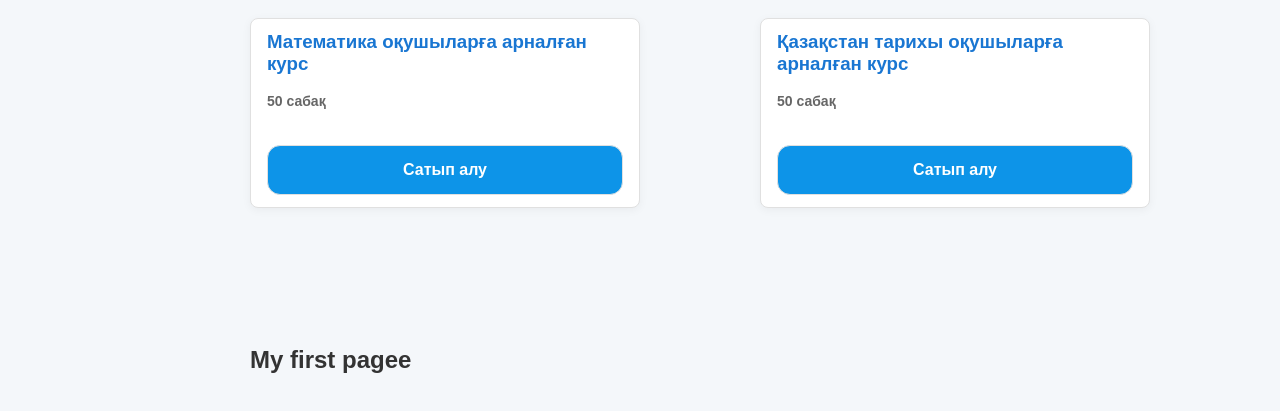
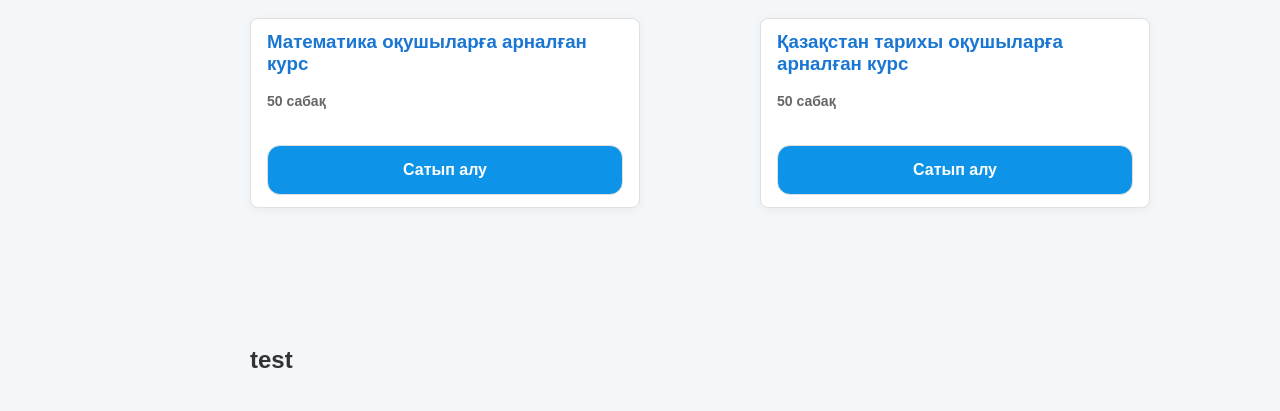
Before and after one commit to darynprog/darynproglabs, a plain HTML site: page course.html in a window 1280 px wide. Shown: the part 545-956 px from the top of the page. Drawn offline with nearby package versions, Linux system fonts and the light colour scheme; files whose address does not match are found by name.

Commit message:
Update text

```diff
--- a/course.html
+++ b/course.html
@@ -109,7 +109,7 @@
             </ul>
 
             <h2>
-                My first pagee
+               test
             </h2>
 
         </div>
```
